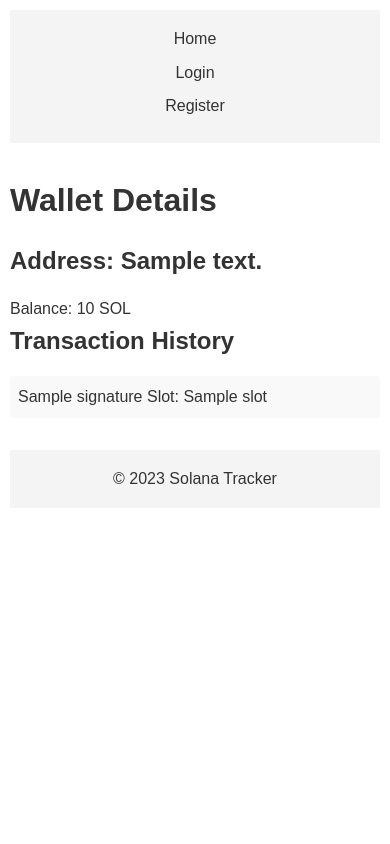
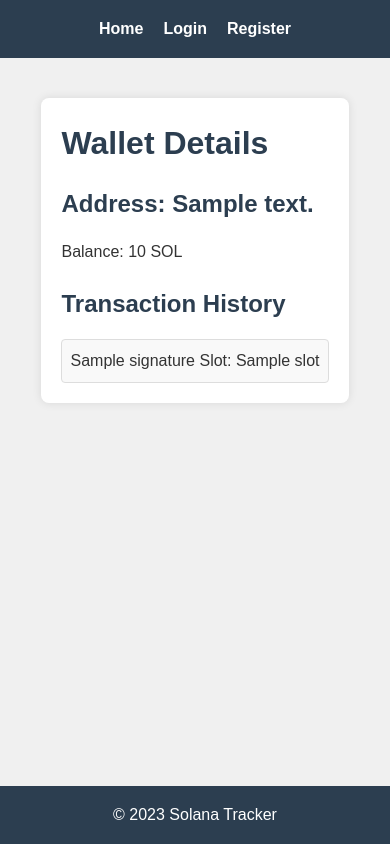
Before and after one commit to JohnGrahn/solana-tracker, a Flask app: template app/templates/wallet_detail.html in a window 390 px wide. Run offline with Flask 2, Linux system fonts and the light colour scheme; tables that the repository leaves empty hold one stand-in row (values such as "Sample post"); the template is opened without the code that fills it: values that come from a table or form of the project are taken from there, most other values are stand-ins (such as "Sample title", 1, 10 or a date in 2020).

Commit message:
style: enhance UI design and improve responsiveness
- Update color scheme for better contrast and visual appeal
- Implement flexbox layout for improved structure
- Add responsive grid layout for wallet list
- Enhance form and button styles
- Improve header and footer design
- Adjust spacing and margins for better readability
- Update background colors and add box shadows
- Implement hover effects for interactive elements
- Fix CSS file path in base.html template

```diff
--- a/app/static/css/style.css
+++ b/app/static/css/style.css
@@ -9,70 +9,104 @@ body {
     font-family: Arial, sans-serif;
     line-height: 1.6;
     color: #333;
+    background-color: #f0f0f0;
+    min-height: 100vh;
+    display: flex;
+    flex-direction: column;
+}
+
+.container {
     max-width: 1200px;
     margin: 0 auto;
     padding: 20px;
+    flex-grow: 1;
 }
 
 header {
-    background-color: #f4f4f4;
+    background-color: #2c3e50;
     padding: 1rem;
-    margin-bottom: 2rem;
+    color: white;
 }
 
 nav ul {
     list-style-type: none;
     display: flex;
-    justify-content: space-around;
+    justify-content: center;
+    gap: 20px;
 }
 
 nav ul li a {
     text-decoration: none;
-    color: #333;
+    color: white;
+    font-weight: bold;
+    transition: color 0.3s ease;
+}
+
+nav ul li a:hover {
+    color: #3498db;
+}
+
+main {
+    background-color: white;
+    border-radius: 8px;
+    box-shadow: 0 0 10px rgba(0, 0, 0, 0.1);
+    padding: 20px;
+    margin-top: 20px;
 }
 
 h1, h2 {
     margin-bottom: 1rem;
+    color: #2c3e50;
 }
 
 form {
     display: flex;
     flex-direction: column;
+    gap: 1rem;
     max-width: 300px;
     margin: 0 auto;
 }
 
 input, button {
-    margin-bottom: 1rem;
     padding: 0.5rem;
+    border: 1px solid #ddd;
+    border-radius: 4px;
 }
 
 button {
-    background-color: #4CAF50;
+    background-color: #3498db;
     color: white;
     border: none;
     cursor: pointer;
+    transition: background-color 0.3s ease;
 }
 
 button:hover {
-    background-color: #45a049;
+    background-color: #2980b9;
+}
+
+.wallet-list, .transaction-history {
+    margin-top: 20px;
 }
 
 .wallet-list ul, .transaction-history ul {
     list-style-type: none;
+    display: grid;
+    gap: 0.5rem;
 }
 
 .wallet-list li, .transaction-history li {
     background-color: #f9f9f9;
-    margin-bottom: 0.5rem;
     padding: 0.5rem;
     border-radius: 4px;
+    border: 1px solid #ddd;
 }
 
 .flash-message {
     padding: 1rem;
     margin-bottom: 1rem;
     border-radius: 4px;
+    text-align: center;
 }
 
 .flash-message.success {
@@ -87,23 +121,21 @@ button:hover {
 
 footer {
     text-align: center;
-    margin-top: 2rem;
     padding: 1rem;
-    background-color: #f4f4f4;
+    background-color: #2c3e50;
+    color: white;
+    margin-top: auto;
 }
 
 /* Responsive design */
-@media (max-width: 768px) {
-    body {
-        padding: 10px;
-    }
-
-    nav ul {
-        flex-direction: column;
-        align-items: center;
-    }
-
-    nav ul li {
-        margin-bottom: 0.5rem;
+@media (min-width: 768px) {
+    .wallet-list ul {
+        grid-template-columns: repeat(2, 1fr);
     }
 }
+
+@media (min-width: 1024px) {
+    .wallet-list ul {
+        grid-template-columns: repeat(3, 1fr);
+    }
+}
--- a/app/templates/base.html
+++ b/app/templates/base.html
@@ -4,7 +4,7 @@
     <meta charset="UTF-8">
     <meta name="viewport" content="width=device-width, initial-scale=1.0">
     <title>{% block title %}Solana Tracker{% endblock %}</title>
-    <link rel="stylesheet" href="{{ url_for('static', filename='style.css') }}">
+    <link rel="stylesheet" href="{{ url_for('static', filename='css/style.css') }}">
 </head>
 <body>
     <header>
@@ -20,6 +20,7 @@
             </ul>
         </nav>
     </header>
+    <div class="container">
         <main>
             {% with messages = get_flashed_messages(with_categories=true) %}
                 {% if messages %}
@@ -30,6 +31,7 @@
             {% endwith %}
             {% block content %}{% endblock %}
         </main>
+    </div>
     <footer>
         <p>&copy; 2023 Solana Tracker</p>
     </footer>
```
Lines whose indentation alone changed are shown as unchanged.
